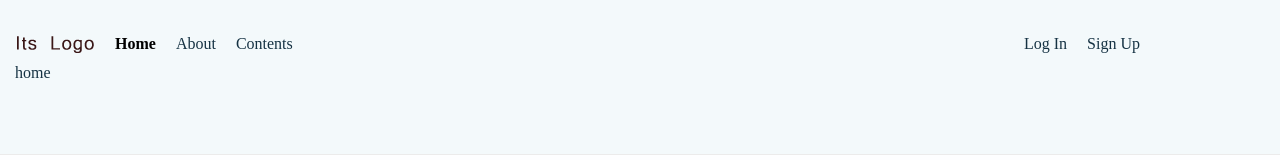
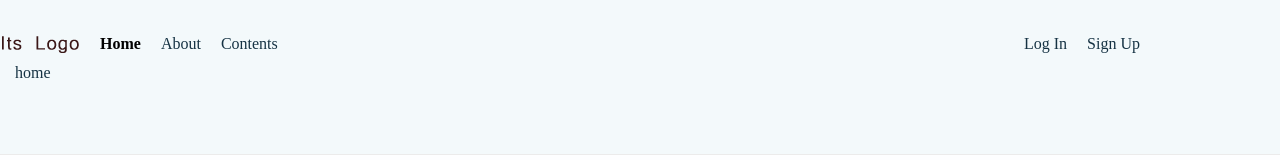
Before and after one commit to jay-juns/next-blog, a Next.js app: page / in a window 1280 px wide. Shown: the top 160 px of the page. Built offline with nearby package versions, Linux system fonts and the light colour scheme; no server answers; some icons are missing.

Commit message:
css 조금 수정

```diff
--- a/pages/contents/index.tsx
+++ b/pages/contents/index.tsx
@@ -7,7 +7,7 @@ const Contents: FC = () => {
   return (
     <div className="main-container">
       <Head>
-        <title>Next Blog About</title>
+        <title>Next Blog Contents</title>
         <meta name="description" content="Generated by create next app" />
       </Head>
       <section className='main-contents__wrapper'>
--- a/styles/styles.css
+++ b/styles/styles.css
@@ -166,7 +166,7 @@ a:hover, a:active {
 }
 .home-logo-image {
   width: 80px;
-  margin: 0 20px 0 15px;
+  margin: 0 20px 0 0;
 }
 .home-logo-image > img {
   width: 100%;
```
